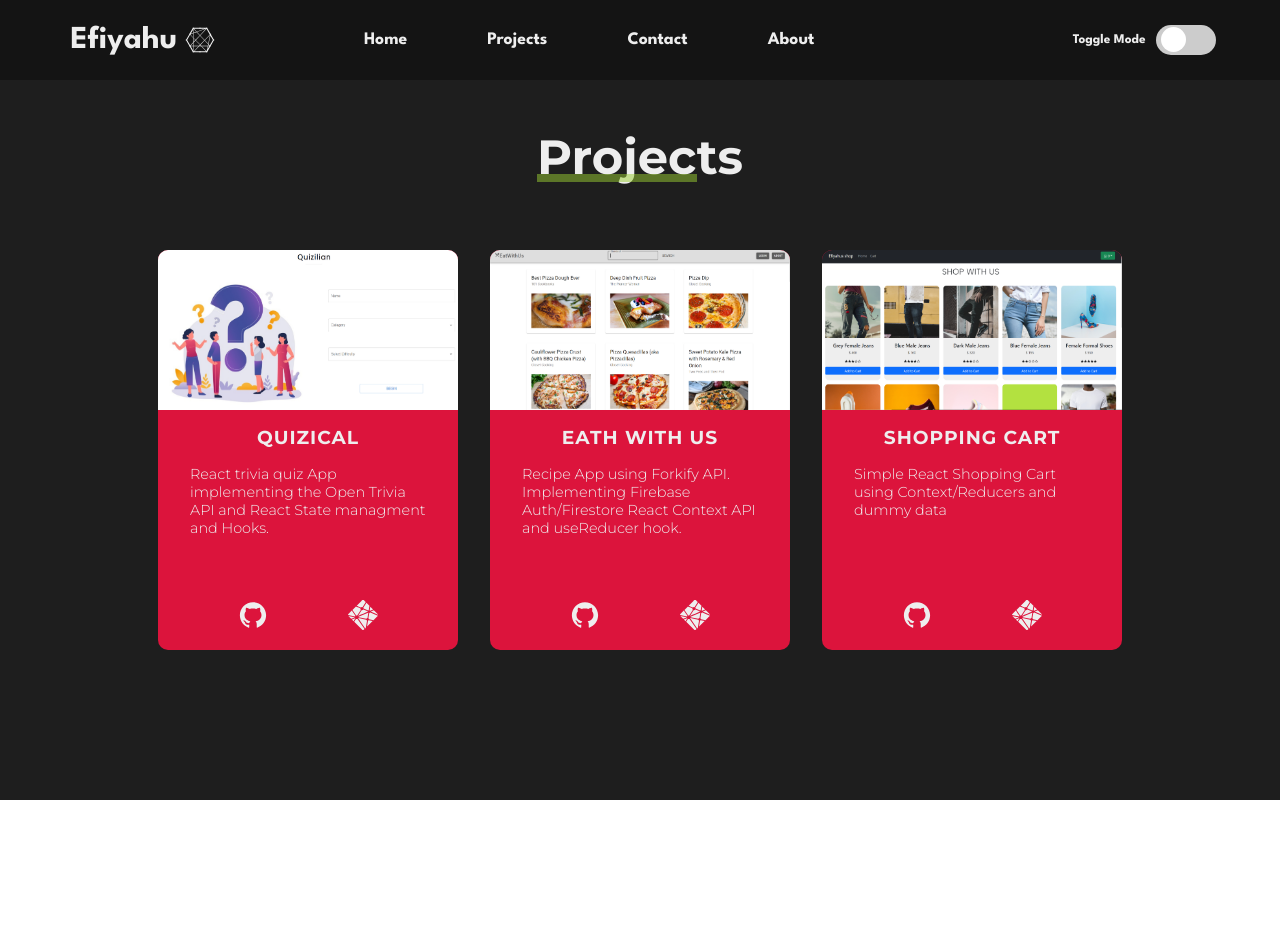
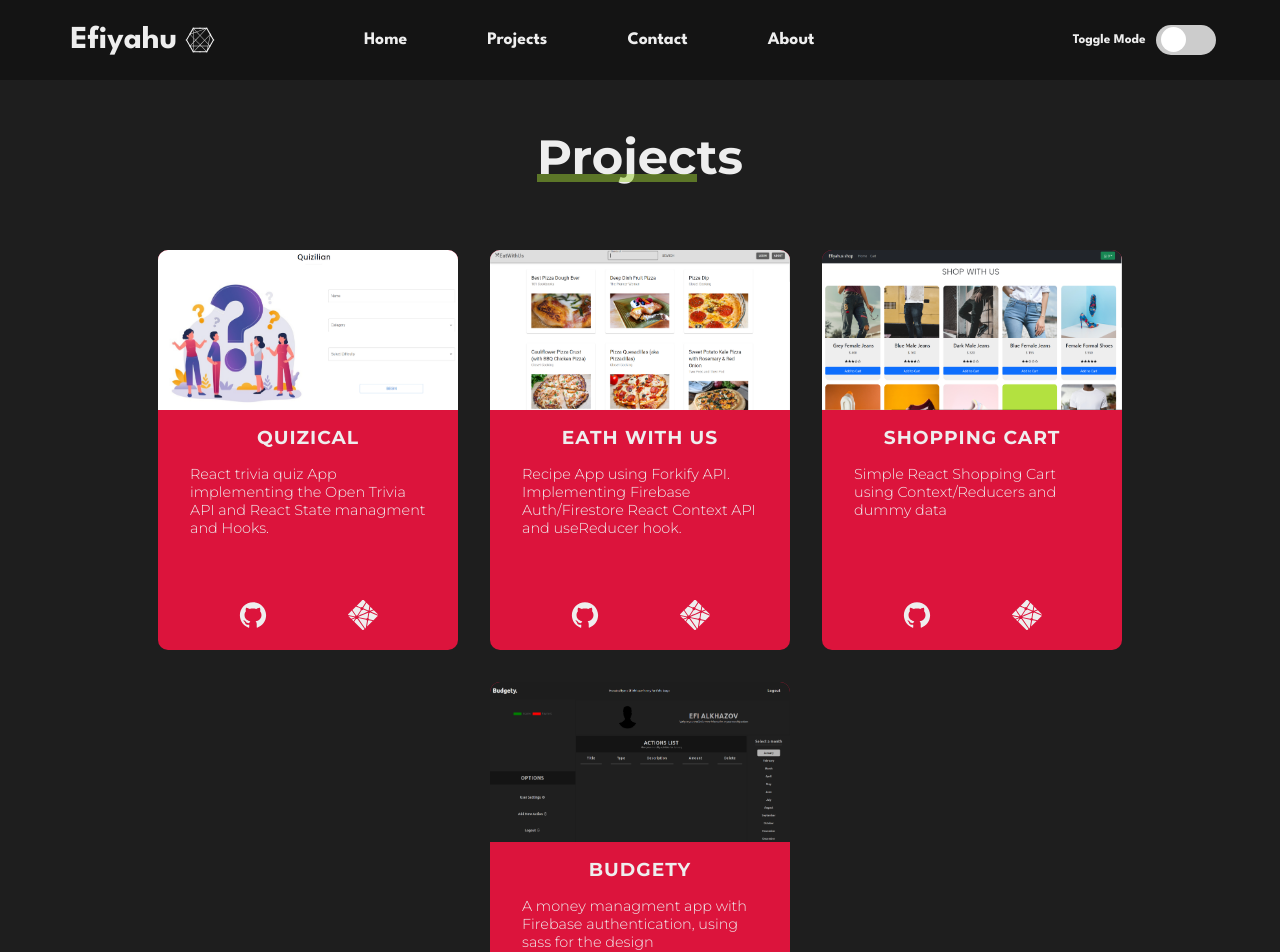
Before and after one commit to Efiyahu/my-portfolio-app, a React (Create React App) app: page /projects in a window 1280 px wide. Shown: the top 952 px of the page. Before the commit the page ends 800 px from the top, so only its background shows below. Built offline with nearby package versions, Linux system fonts and the light colour scheme.

Commit message:
updated projects file

```diff
--- a/src/pages/projects/Projects.jsx
+++ b/src/pages/projects/Projects.jsx
@@ -5,6 +5,7 @@ import Card from '../../components/card/Card';
 import quizicalPic from '../../assets/quizicalpic.jpg';
 import eathWithUsPic from '../../assets/eatiwithus.jpg';
 import shoppingImage from '../../assets/shoppingapp.jpg';
+import budgetyImage from '../../assets/budgety.png';
 
 function Projects() {
   const { dark } = useContext(ThemeContext);
@@ -34,6 +35,13 @@ function Projects() {
           netlify_url="https://efi-shopping-app.netlify.app"
           github_repo="https://github.com/Efiyahu/shopping-app.git"
         />
+        <Card
+          title="Budgety"
+          image={budgetyImage}
+          description="A money managment app with Firebase authentication, using sass for the design implementing Chart.js"
+          netlify_url="https://budgety-money.netlify.app/sign-in"
+          github_repo="https://github.com/Efiyahu/money-mamangment-app"
+        />
       </div>
     </div>
   );
```
Also changed, not shown: src/assets/budgety.png (added).
